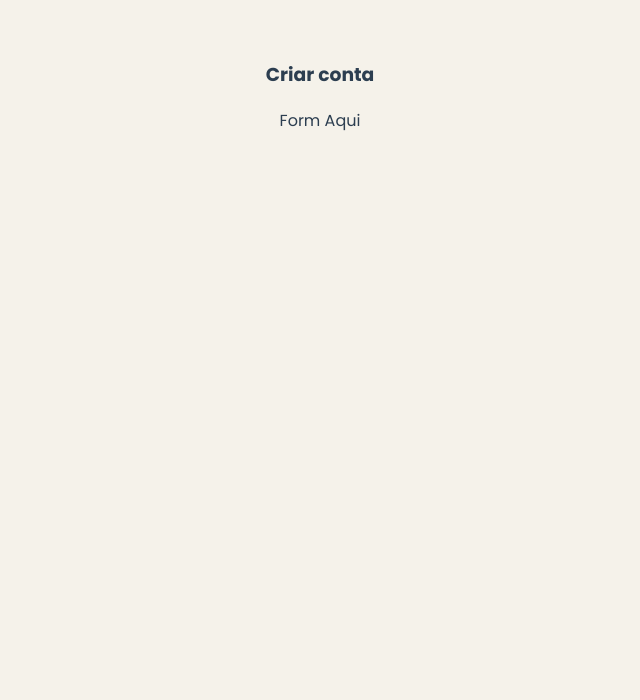
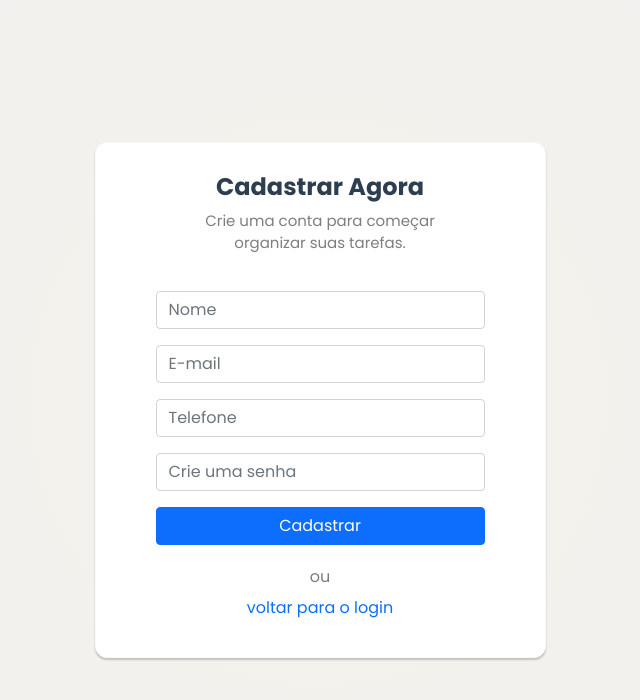
Before and after one commit to tiagoon/tasks-frontend, a Vue app: page /register in a window 1280 px wide. Shown: the top 700 px of the page, without its empty margins (320-960 px from the left). Built offline with nearby package versions, Linux system fonts and the light colour scheme.

Commit message:
Telas login, registro, 404, listar tarefas

```diff
--- a/package.json
+++ b/package.json
@@ -8,7 +8,10 @@
     "lint": "vue-cli-service lint"
   },
   "dependencies": {
+    "@popperjs/core": "^2.11.5",
     "axios": "^0.27.2",
+    "bootstrap": "^5.1.3",
+    "bootstrap-vue-3": "^0.1.14",
     "buefy": "^0.9.21",
     "core-js": "^3.6.5",
     "vue": "^3.0.0",
--- a/public/index.html
+++ b/public/index.html
@@ -6,7 +6,7 @@
     <meta name="viewport" content="width=device-width,initial-scale=1.0">
     <link rel="icon" href="<%= BASE_URL %>favicon.ico">
     <title><%= htmlWebpackPlugin.options.title %></title>
-    <link rel="stylesheet" href="https://cdn.jsdelivr.net/npm/@mdi/font@5.8.55/css/materialdesignicons.min.css">
+    <link href="https://fonts.googleapis.com/css?family=Material+Icons|Material+Icons+Outlined|Material+Icons+Two+Tone|Material+Icons+Round|Material+Icons+Sharp" rel="stylesheet">
   </head>
   <body>
     <noscript>
--- a/src/assets/scss/auth.scss
+++ b/src/assets/scss/auth.scss
@@ -3,6 +3,27 @@
     margin-bottom: 20px;
     padding: 30px;
     background-color: #fff;
-    border-radius: 2px;
+    border-radius: 12px;
+    border-color: #f9f9f9;
     box-shadow: 0 2px 2px rgba(0, 0, 0, 0.2);
 }
+
+.auth {
+    .justify-content-center{
+        min-height: 100vh;
+    }
+    .title {
+        font-weight: 700;
+    }
+    .subtitle {
+        font-size: 15px;
+        font-weight: 400;
+        color: #7e7e7e;
+    }
+    .form {
+        padding: 20px 30px;
+    }
+    .or-option{
+        color: #7e7e7e;
+    }
+}
--- a/src/assets/scss/_main.scss
+++ b/src/assets/scss/main.scss
@@ -1,11 +1,11 @@
 @import url('https://fonts.googleapis.com/css2?family=Poppins:ital,wght@0,100;0,200;0,300;0,400;0,500;0,600;0,700;0,800;0,900;1,100;1,200;1,300;1,400;1,500;1,600;1,700;1,800;1,900&display=swap');
 
 body {
-    font-family: 'Poppins', sans-serif;
+    font-family: 'Poppins', sans-serif !important;
     -webkit-font-smoothing: antialiased;
     -moz-osx-font-smoothing: grayscale;
     text-align: center;
     color: #2c3e50;
-    background-color: #f5f2ea;
-    margin-top: 60px;
+    background: #f5f2ea;
+    background: radial-gradient(circle, rgba(245,242,234,1) 0%, rgba(240,240,240,1) 100%);
 }
--- a/src/main.js
+++ b/src/main.js
@@ -1,8 +1,14 @@
 import { createApp } from 'vue'
-
-import '@/assets/scss/_main.scss'
-
 import App from './App.vue'
 import router from './routers'
 
-createApp(App).use(router).mount('#app')
+import BootstrapVue3 from 'bootstrap-vue-3'
+import 'bootstrap/dist/css/bootstrap.css'
+import 'bootstrap-vue-3/dist/bootstrap-vue-3.css'
+
+import '@/assets/scss/main.scss'
+
+createApp(App)
+    .use(router)
+    .use(BootstrapVue3)
+    .mount('#app')
--- a/src/pages/auth/LoginPage.vue
+++ b/src/pages/auth/LoginPage.vue
@@ -1,10 +1,41 @@
 <template>
-    <div class="card">
-        <div class="card-header">
-            <h3 class="card-title">Acessar Tarefas</h3>
+    <div class="auth container">
+        <div class="row justify-content-center">
+            <div class="col-lg-5 align-self-center">
+        <div class="card">
+            <h4 class="title">Acessar Tarefas</h4>
+            <div class="subtitle">
+                <p>Faça seu login para acessar suas tarefas.</p>
+            </div>
+            <div class="form">
+                <b-form-input
+                    v-model="selectedText"
+                    class="mb-3"
+                    placeholder="Seu e-mail" />
+
+                <b-form-input
+                    v-model="selectedText"
+                    class="mb-3"
+                    placeholder="Sua senha" />
+
+                <div class="d-grid gap-2">
+                    <b-button
+                        @click="login"
+                        block
+                        variant="primary">Entrar
+                        </b-button>
+                </div>
+            </div>
+            <div class="or-option">ou</div>
+            <div class="form d-grid gap-2">
+                <b-button
+                    @click="register"
+                    block
+                    variant="outline-primary">Cadastrar
+                </b-button>
+            </div>
         </div>
-        <div class="card-body">
-            <p>Form Aqui</p>
+        </div>
         </div>
     </div>
 </template>
@@ -12,5 +43,15 @@
 <script>
 export default {
     name: 'LoginPage',
+    methods: {
+        login() {
+            this.$router.push('/tasks');
+        },
+        register() {
+            this.$router.push('/register');
+        }
+    },
 }
 </script>
+
+<style lang="scss" src="@/assets/scss/auth.scss" scoped />
--- a/src/pages/auth/RegisterPage.vue
+++ b/src/pages/auth/RegisterPage.vue
@@ -1,10 +1,50 @@
 <template>
-    <div class="card">
-        <div class="card-header">
-            <h3 class="card-title">Criar conta</h3>
+    <div class="auth container">
+        <div class="row justify-content-center">
+            <div class="col-lg-5 align-self-center">
+        <div class="card">
+            <h4 class="title">Cadastrar Agora</h4>
+            <div class="subtitle">
+                <p>Crie uma conta para começar <br>organizar suas tarefas.</p>
+            </div>
+            <div class="form">
+                <b-form-input
+                    v-model="selectedText"
+                    class="mb-3"
+                    placeholder="Nome" />
+
+                <b-form-input
+                    v-model="selectedText"
+                    class="mb-3"
+                    placeholder="E-mail" />
+
+                <b-form-input
+                    v-model="selectedText"
+                    class="mb-3"
+                    placeholder="Telefone" />
+
+                <b-form-input
+                    v-model="selectedText"
+                    class="mb-3"
+                    placeholder="Crie uma senha" />
+
+                <div class="d-grid gap-2">
+                    <b-button
+                        @click="register"
+                        block
+                        variant="primary">Cadastrar
+                        </b-button>
+                </div>
+            </div>
+            <div class="or-option">ou</div>
+            <b-button
+                    @click="login"
+                    block
+                    variant="link">
+                    voltar para o login
+                </b-button>
         </div>
-        <div class="card-body">
-            <p>Form Aqui</p>
+        </div>
         </div>
     </div>
 </template>
@@ -12,5 +52,15 @@
 <script>
 export default {
     name: 'RegisterPage',
+    methods: {
+        login() {
+            this.$router.push('/');
+        },
+        register() {
+            this.$router.push('/tasks');
+        }
+    },
 }
 </script>
+
+<style lang="scss" src="@/assets/scss/auth.scss" scoped />
--- a/src/pages/customs/NotFoundPage.vue
+++ b/src/pages/customs/NotFoundPage.vue
@@ -1,3 +1,41 @@
 <template>
-    <h1>Ops, não encontramos esta página.</h1>
+    <div class="container">
+        <div class="row justify-content-center">
+            <div class="col-lg-8 align-self-center">
+                <span class="material-icons-outlined">error_outline</span>
+                <h2 class="mb-3">Ops, não encontramos esta página.</h2>
+                <b-button
+                    @click="home"
+                    block
+                    variant="link">
+                    Ir para o início
+                </b-button>
+            </div>
+        </div>
+    </div>
 </template>
+
+<script>
+export default {
+    name: 'NotFoundPage',
+    methods: {
+        home() {
+            this.$router.push('/');
+        }
+    },
+}
+</script>
+
+<style scoped>
+    .container {
+        display: flex;
+        flex-direction: column;
+        align-items: center;
+        justify-content: center;
+        height: 100vh;
+    }
+    .material-icons-outlined {
+        color: #4d4d4d;
+        font-size: 100px;
+    }
+</style>
--- a/src/pages/tasks/TasksCreatePage.vue
+++ b/src/pages/tasks/TasksCreatePage.vue
@@ -0,0 +1,19 @@
+<template>
+    <div class="container">
+
+    </div>
+</template>
+
+<script>
+export default {
+    name: 'TasksCreatePage',
+    data() {
+        return {
+            //
+        }
+    },
+    methods: {
+        //
+    }
+}
+</script>
--- a/src/pages/tasks/TasksUpdatePage.vue
+++ b/src/pages/tasks/TasksUpdatePage.vue
@@ -0,0 +1,19 @@
+<template>
+    <div class="container">
+
+    </div>
+</template>
+
+<script>
+export default {
+    name: 'TasksUpdatePage',
+    data() {
+        return {
+            //
+        }
+    },
+    methods: {
+        //
+    }
+}
+</script>
--- a/src/routers/index.js
+++ b/src/routers/index.js
@@ -2,6 +2,9 @@ import { createWebHistory, createRouter } from "vue-router";
 
 import LoginPage from '@/pages/auth/LoginPage'
 import RegisterPage from '@/pages/auth/RegisterPage'
+import TasksIndexPage from '@/pages/tasks/TasksIndexPage'
+import TasksCreatePage from '@/pages/tasks/TasksCreatePage'
+import TasksUpdatePage from '@/pages/tasks/TasksUpdatePage'
 import NotFoundPage from '@/pages/customs/NotFoundPage'
 
 const routes = [
@@ -16,6 +19,22 @@ const routes = [
     component: RegisterPage,
   },
   {
+    path: "/tasks",
+    name: "TasksIndexPage",
+    component: TasksIndexPage,
+  },
+  {
+    path: "/tasks/create",
+    name: "TasksCreatePage",
+    component: TasksCreatePage,
+  },
+  {
+    path: "/tasks/:id",
+    name: "TasksUpdatePage",
+    component: TasksUpdatePage,
+  },
+
+  {
     path: "/:catchAll(.*)",
     component: NotFoundPage,
   },
```
Also changed, not shown: src/pages/tasks/TasksIndexPage.vue (+95 -0 lines), 1 other file (tests, documents, lock files or other folders).
